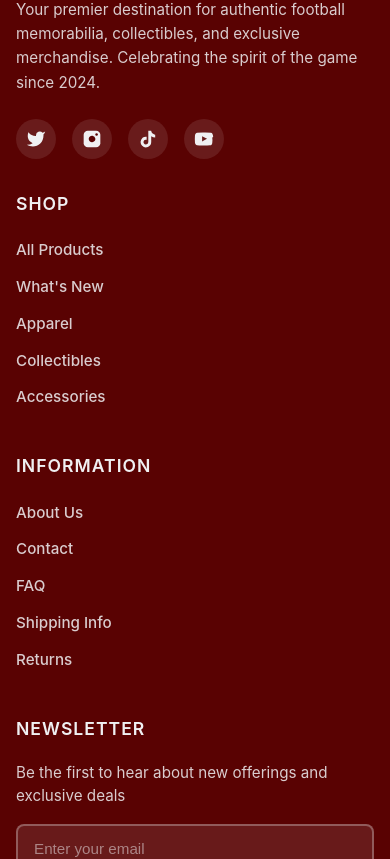
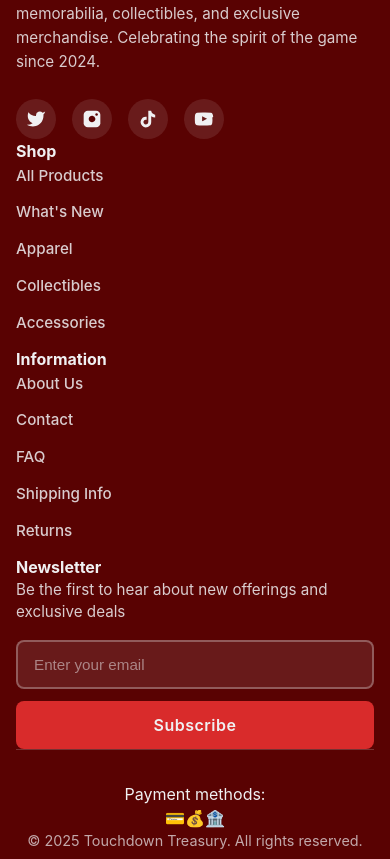
Before and after one commit to Bre-Wonder/touchdownTreasury, a React (Vite) app: page /playoffs in a window 390 px wide. Shown: the part 3436-4295 px from the top of the page. Built offline with nearby package versions, Linux system fonts and the light colour scheme.

Commit message:
took out styles associated with content that was removed

```diff
--- a/src/components/Footer.css
+++ b/src/components/Footer.css
@@ -5,31 +5,21 @@
 }
 
 .footer-container {
-  max-width: 1400px;
+  max-width: 800px;
   margin: 0 auto;
 }
 
-.footer-grid {
-  display: grid;
-  grid-template-columns: 2fr 1fr 1fr 1.5fr;
-  gap: 3rem;
-  margin-bottom: 3rem;
-}
-
-.footer-column h3 {
+.footer-content h3 {
   color: var(--color-light);
   font-size: 1.5rem;
   margin-bottom: 1rem;
   font-weight: 700;
+  text-align: center;
 }
 
-.footer-column h4 {
-  color: var(--color-light);
-  font-size: 1.1rem;
-  margin-bottom: 1.25rem;
-  font-weight: 600;
-  text-transform: uppercase;
-  letter-spacing: 1px;
+.footer-content {
+  text-align: center;
+  margin-bottom: 2rem;
 }
 
 .footer-description {
@@ -135,29 +125,7 @@
 .footer-bottom {
   padding-top: 2rem;
   border-top: 1px solid rgba(240, 240, 242, 0.2);
-  display: flex;
-  justify-content: space-between;
-  align-items: center;
-  flex-wrap: wrap;
-  gap: 1rem;
-}
-
-.footer-payment {
-  display: flex;
-  align-items: center;
-  gap: 1rem;
-  color: rgba(240, 240, 242, 0.85);
-  font-size: 0.9rem;
-}
-
-.payment-icons {
-  display: flex;
-  gap: 0.75rem;
-}
-
-.payment-icon {
-  font-size: 1.5rem;
-  filter: grayscale(20%);
+  text-align: center;
 }
 
 .footer-copyright {
@@ -165,34 +133,8 @@
   font-size: 0.9rem;
 }
 
-@media (max-width: 1024px) {
-  .footer-grid {
-    grid-template-columns: 1fr 1fr;
-    gap: 2.5rem;
-  }
-
-  .newsletter-column {
-    grid-column: 1 / -1;
-  }
-}
-
 @media (max-width: 768px) {
   .footer {
     padding: 3rem 1rem 1.5rem;
   }
-
-  .footer-grid {
-    grid-template-columns: 1fr;
-    gap: 2rem;
-  }
-
-  .footer-bottom {
-    flex-direction: column;
-    text-align: center;
-  }
-
-  .footer-payment {
-    flex-direction: column;
-    gap: 0.5rem;
-  }
 }
```
